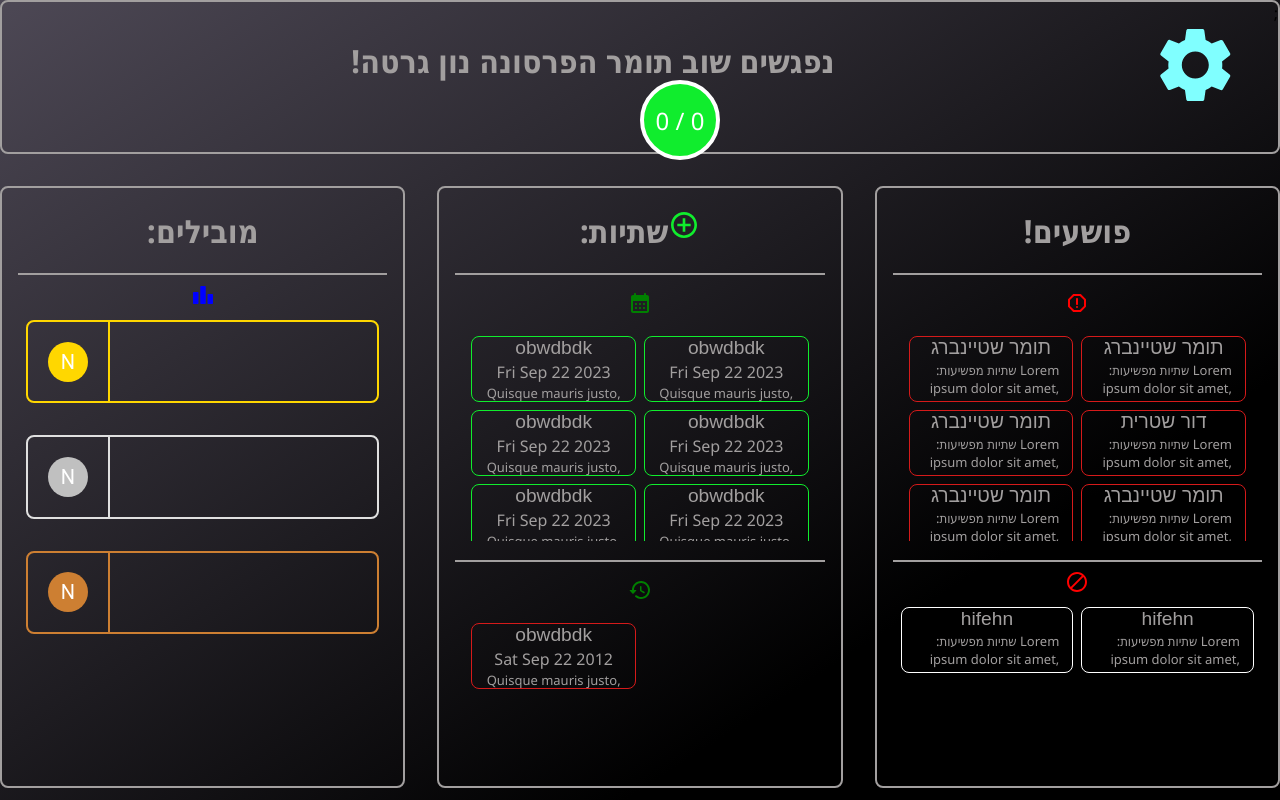
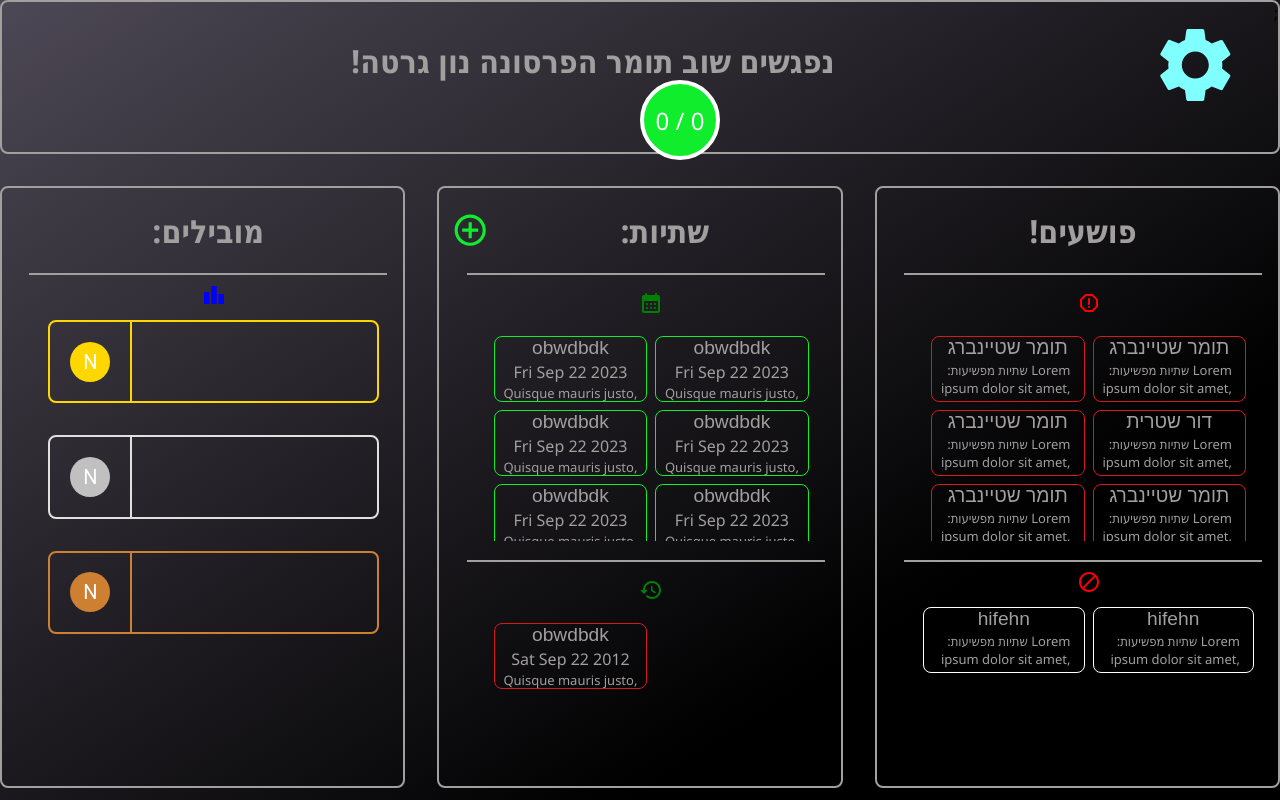
Before and after one commit to piloshachar14/golden-toasts, a React (Vite) app in the folder apps/client/: page / in a window 1280 px wide. Built offline with nearby package versions, Linux system fonts and the light colour scheme.

Commit message:
feature(client): add + button and fix its position

```diff
--- a/apps/client/src/components/category/category.module.css
+++ b/apps/client/src/components/category/category.module.css
@@ -5,12 +5,14 @@
   display: flex;
   flex-direction: column;
   overflow: hidden;
+  padding-left: 0.7em;
 }
-.title {
+.toastTitle {
   color: var(---white-color);
-  display: flex;
-  flex-direction: row;
-  justify-content: center;
+  display: grid;
+  grid-template-columns: auto 1fr;
+  justify-items: center;
+  align-items: center;
 }
 .children {
   height: 90%;
@@ -19,4 +21,8 @@
 .addicon {
   color: var(---green-border-color);
   cursor: pointer;
+  font-size: 1.2em;
 }
+.title {
+  color: var(---white-color);
+}
--- a/apps/client/src/components/category/category.tsx
+++ b/apps/client/src/components/category/category.tsx
@@ -21,9 +21,9 @@ export const Category: React.FC<Props> = ({
         {toastsbutton ? (
           <div>
             {title && (
-              <h1 className={styles.title}>
+              <h1 className={styles.toastTitle}>
+                <IoMdAddCircleOutline className={styles.addicon} />
                 {title}
-                <IoMdAddCircleOutline className={styles.addicon} />
               </h1>
             )}
           </div>
--- a/apps/client/src/components/heading/heading.tsx
+++ b/apps/client/src/components/heading/heading.tsx
@@ -2,6 +2,7 @@ import styles from './heading.module.css';
 import LoginIcon from '@mui/icons-material/Login';
 import SettingsIcon from '@mui/icons-material/Settings';
 import { RecordState } from '..';
+import { Tooltip } from 'react-tooltip';
 type Props = {
   isLogin: boolean;
   title: string;
@@ -13,7 +14,12 @@ export const Heading: React.FC<Props> = ({ title, isLogin }) => {
       <div className={styles.title}>
         <h1>{title}</h1>
       </div>
-      <RecordState />
+      <div className="statebutton">
+        <RecordState />
+      </div>
+      <Tooltip anchorSelect=".statebutton" place="right">
+        מצב שתיות נוכחי
+      </Tooltip>
       {!isLogin ? (
         <LoginIcon
           sx={{
```
